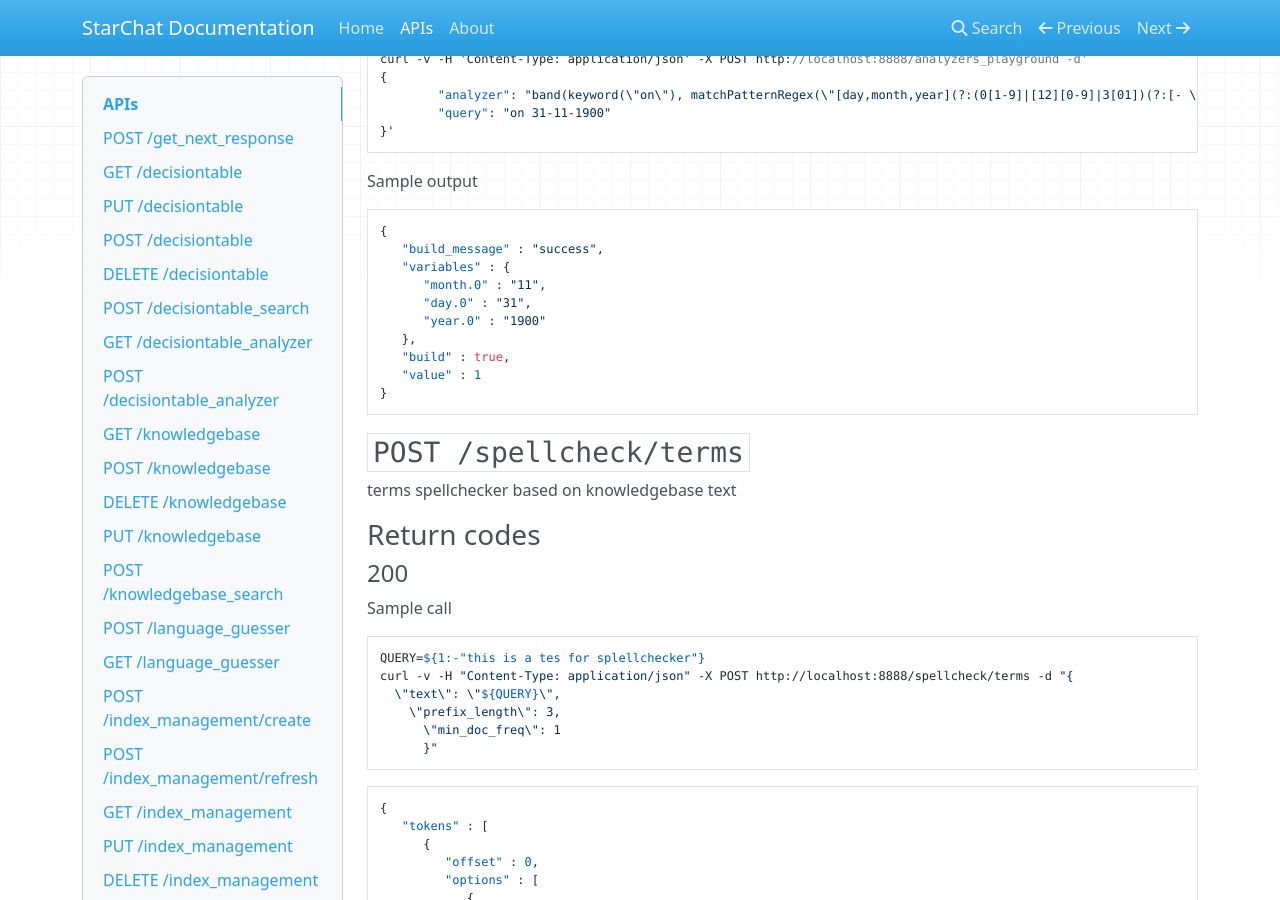
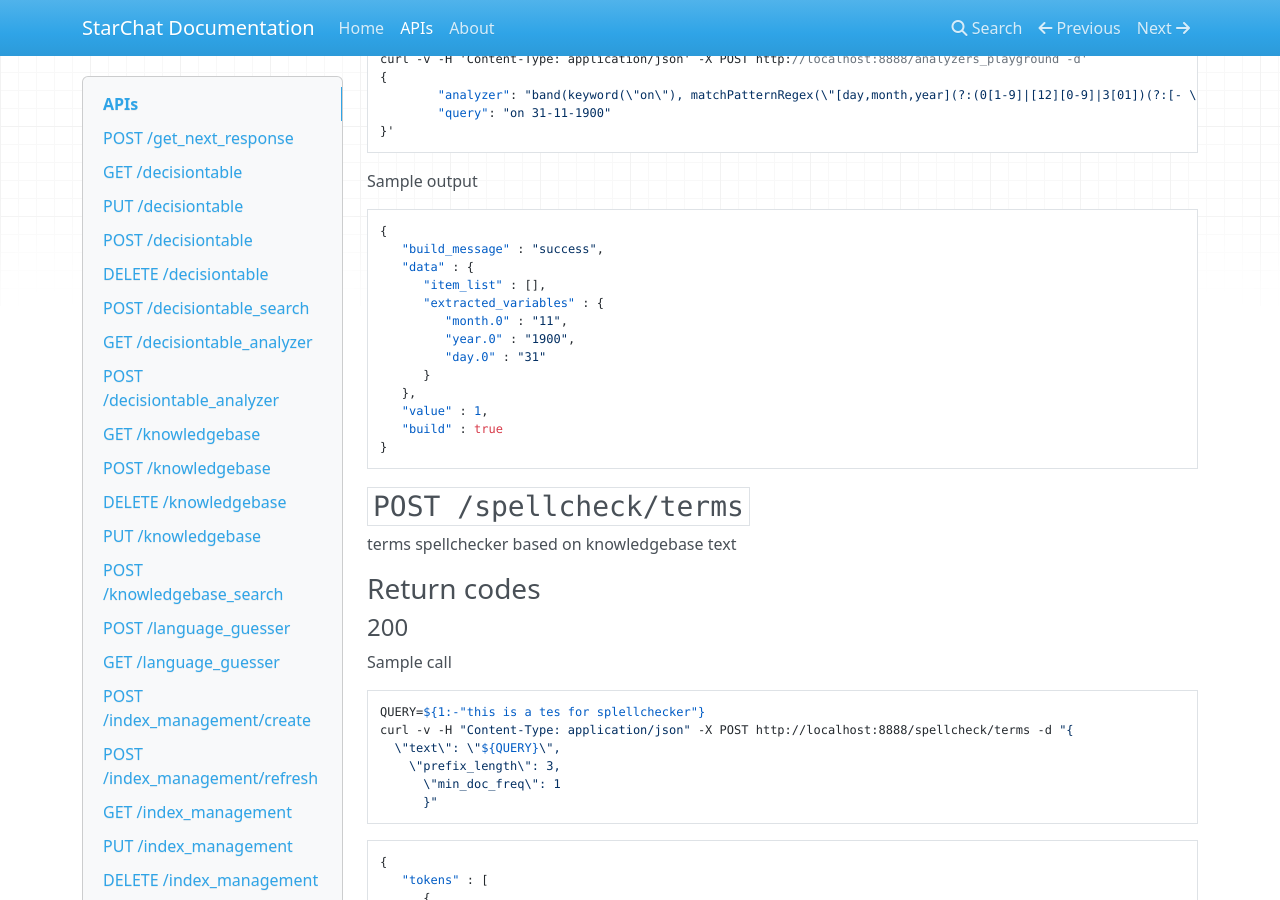
Before and after one commit to acollamati/starchat-doc, an MkDocs documentation site: the page built from docs/apis.md, in a window 1280 px wide and 900 px high, scrolled down 26096 px. Built offline with MkDocs 1.6.1, drawn with Linux system fonts in a browser that asks for light colours; nearby versions of some CDN libraries; old or Windows-style settings are respelled for this version of MkDocs.

Commit message:
updated json

````diff
--- a/docs/apis.md
+++ b/docs/apis.md
@@ -1439,16 +1439,18 @@
 ```json
 {
    "build_message" : "success",
-   "variables" : {
-      "month.0" : "11",
-      "day.0" : "31",
-      "year.0" : "1900"
+   "data" : {
+      "item_list" : [],
+      "extracted_variables" : {
+         "month.0" : "11",
+         "year.0" : "1900",
+         "day.0" : "31"
+      }
    },
-   "build" : true,
-   "value" : 1
-}
-```
-
+   "value" : 1,
+   "build" : true
+}
+```
 
 ## `POST /spellcheck/terms`
 
````
